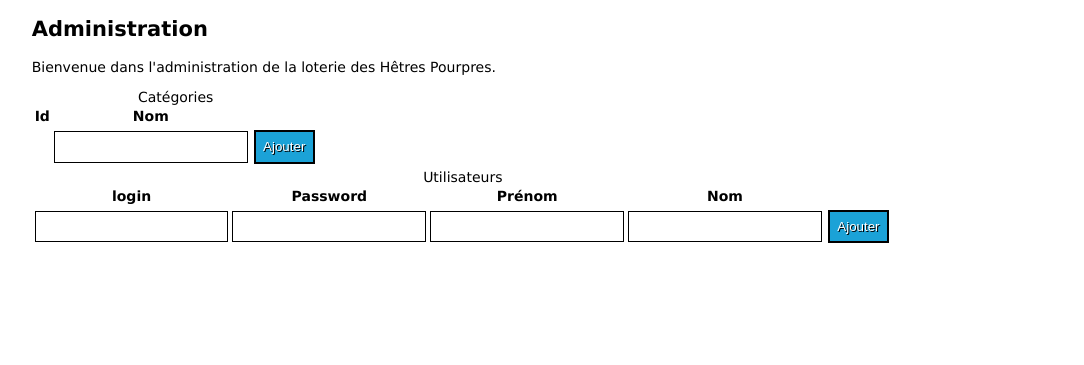
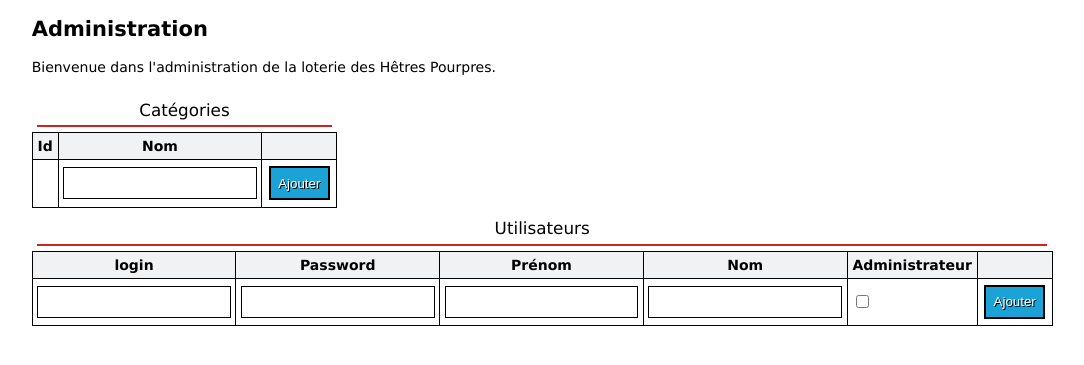
Before and after one commit to IonPostglacial/Loterie-Hetrepourpre, a Flask app: template src/templates/admin.html in a window 1280 px wide. Shown: the top 365 px of the page, without its empty margins (163-1247 px from the left). Run offline with Flask 2, Linux system fonts and the light colour scheme; the template is opened without the code that fills it, so the values that code supplies are empty.

Commit message:
Add admin accounts.

```diff
--- a/src/lottery.py
+++ b/src/lottery.py
@@ -32,6 +32,12 @@ def login_page():
 def admin_page():
     url_for('static', filename='style.css')
     if 'login' in session:
+        current_user = User.query.filter_by(login=session['login']).first()
+        is_admin = False
+        if current_user is not None:
+            is_admin = current_user.is_admin
+        if not is_admin:
+            redirect(use_for('login_page'))
         all_categories = Category.query.all()
         all_users = User.query.all()
         if request.method == "POST":
@@ -46,7 +52,8 @@ def admin_page():
                     request.form["user-login"],
                     request.form["user-password"],
                     request.form["user-first-name"],
-                    request.form["user-last-name"])
+                    request.form["user-last-name"],
+                    "user-is-admin" in request.form)
                 all_users.append(user)
                 database.session.add(user)
             elif "delete-user" in request.form:
--- a/src/model.py
+++ b/src/model.py
@@ -1,4 +1,4 @@
-from sqlalchemy import Column, Integer, String, ForeignKey
+from sqlalchemy import Column, Integer, String, ForeignKey, Boolean
 from sqlalchemy.orm import relationship, backref
 from database import BaseModel
 
@@ -17,6 +17,7 @@ class User(BaseModel):
     password_hash = Column(String())
     first_name = Column(String(256), nullable=False)
     last_name = Column(String(256), nullable=False)
+    is_admin = Column(Boolean(), nullable=False)
 
 
 class Ticket(BaseModel):
--- a/src/setup.py
+++ b/src/setup.py
@@ -15,7 +15,7 @@ db.add(Category(name="Musique"))
 db.add(Category(name="Dialogue"))
 db.add(Category(name="Fiche Personnage"))
 
-db.add(users.create("pierre", "hello", "Pierre", "Galipot"))
+db.add(users.create("pierre", "hello", "Pierre", "Galipot", True))
 
 db.commit()
 db.close()
--- a/src/static/style.css
+++ b/src/static/style.css
@@ -48,3 +48,24 @@ form.readable {
     margin-left: auto;
     margin-right: auto;
 }
+
+table {
+    border-collapse: collapse;
+}
+
+table caption {
+    font-size: 1.2em;
+    border-bottom: 2px solid #cc2323;
+    margin: 0.5ch;
+    padding: 0.5ch;
+}
+
+table td,
+table th {
+    border: 1px solid black;
+    padding: 0.5ch;
+}
+
+table th {
+    background-color:#f1f2f3;
+}
--- a/src/templates/admin.html
+++ b/src/templates/admin.html
@@ -35,13 +35,14 @@
             </table>
             <table>
                 <caption>Utilisateurs</caption>
-                <tr><th>login</th><th>Password</th><th>Prénom</th><th>Nom</th><th></th></tr>
+                <tr><th>login</th><th>Password</th><th>Prénom</th><th>Nom</th><th>Administrateur</th><th></th></tr>
                 {% for user in users %}
                     <tr>
                         <td>{{ user.login }}</td>
                         <td>******</td>
                         <td>{{ user.first_name }}</td>
                         <td>{{ user.last_name }}</td>
+                        <td>{% if user.is_admin %} oui {% else %} non {% endif %}</td>
                         <td><button name="delete-user" value="{{ user.login }}">Supprimer</button></td>
                     </tr>
                 {% endfor %}
@@ -50,6 +51,7 @@
                     <td><input type="password" name="user-password"></td>
                     <td><input type="text" name="user-first-name"></td>
                     <td><input type="text" name="user-last-name"></td>
+                    <td><input type="checkbox" name="user-is-admin"></td>
                     <td><button name="add-user" value="1">Ajouter</button></td>
                 </tr>
             </table>
--- a/src/users.py
+++ b/src/users.py
@@ -3,12 +3,13 @@ from model import User
 from werkzeug.security import generate_password_hash, check_password_hash
 
 
-def create(login: str, password: str, first_name: str, last_name: str):
+def create(login: str, password: str, first_name: str, last_name: str, is_admin: bool):
     return User(
         login=login,
         password_hash=generate_password_hash(password),
         first_name=first_name,
-        last_name=last_name)
+        last_name=last_name,
+        is_admin=is_admin)
 
 
 def check_credentials(login: str, password: str):
```
